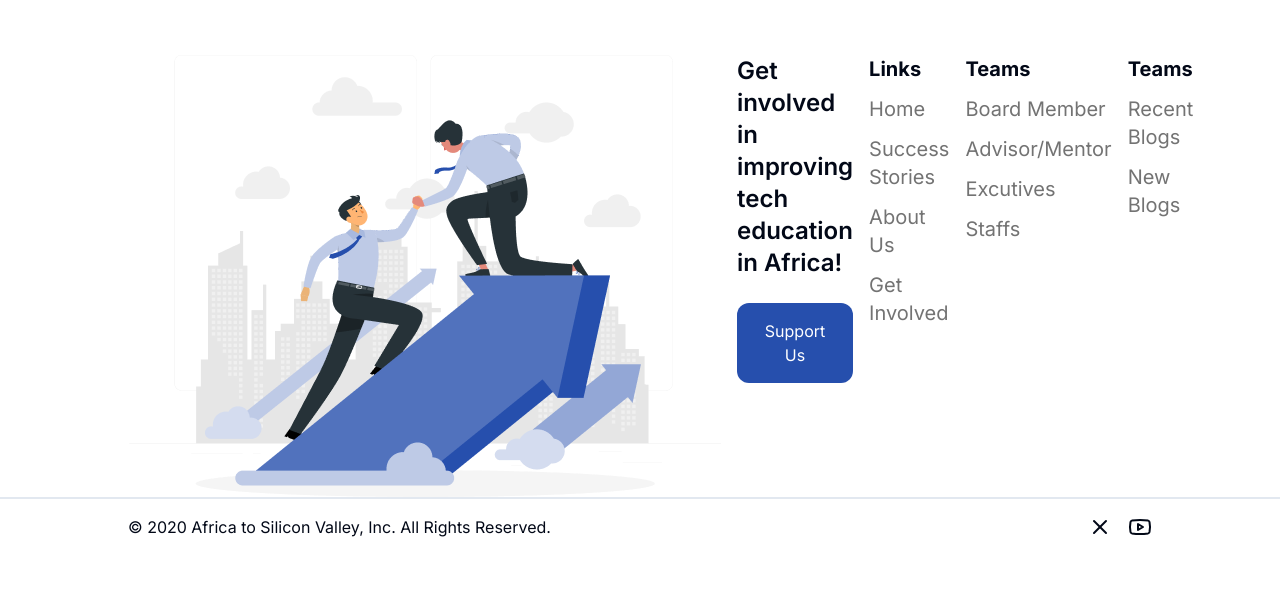
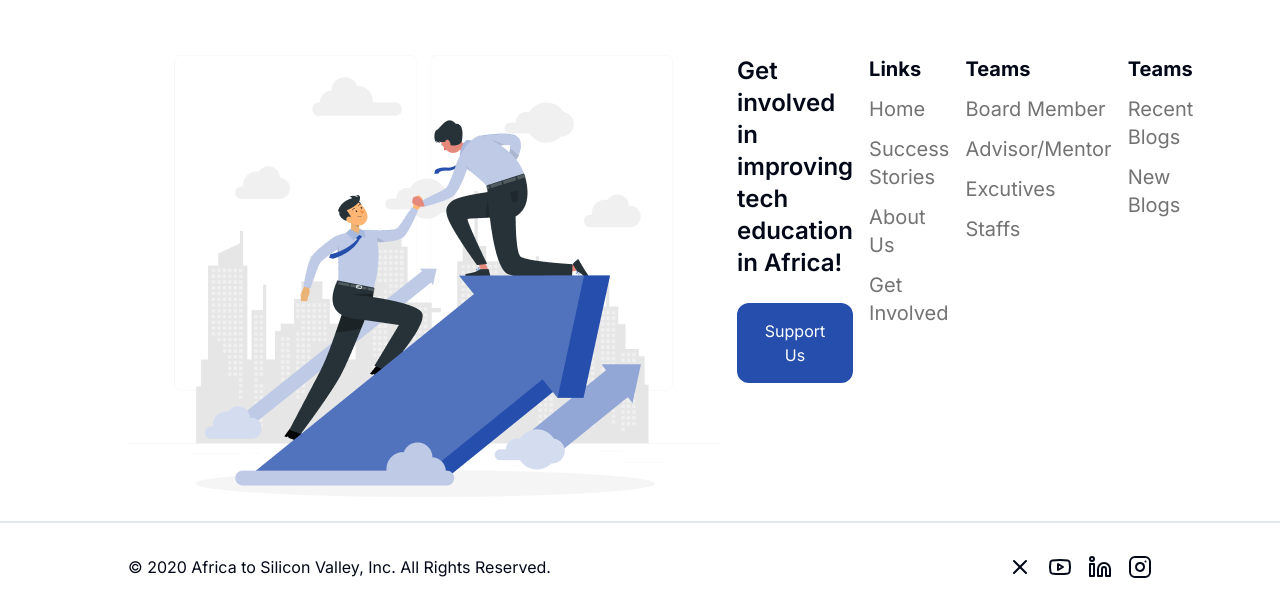
Before and after one commit to kiyakebe/blog-ui-nextjs, a Next.js app: page / in a window 1280 px wide. Shown: the part 825-1436 px from the top of the page. Before the commit the page ends 1380 px from the top, so only its background shows below. Built offline with nearby package versions, Linux system fonts and the light colour scheme.

Commit message:
finished: project

```diff
--- a/src/components/common/footer/CopyRight.tsx
+++ b/src/components/common/footer/CopyRight.tsx
@@ -1,13 +1,14 @@
-import { X, Youtube } from "lucide-react"
+import { Instagram, Linkedin, X, Youtube } from "lucide-react"
 
 const CopyRight = () => {
   return (
-    <div className="flex justify-between border-t-2 py-4 md:px-16 lg:px-32">
+    <div className="flex justify-between border-t-2 py-8 md:px-16 lg:px-32 mt-6">
         <p> &copy; 2020 Africa to Silicon Valley, Inc. All Rights Reserved. </p>
         <div className="flex space-x-4">
             <X />
             <Youtube />
-
+            <Linkedin />
+            <Instagram />
         </div>
     </div>
   )
```
